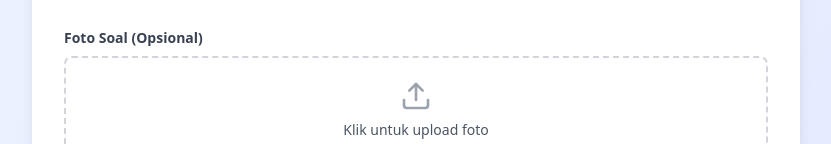
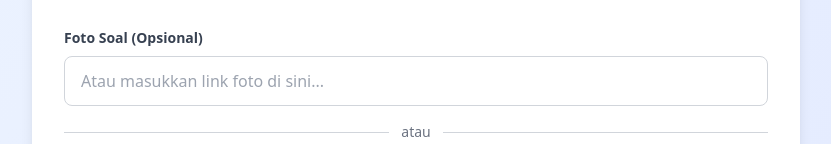
Before and after one commit to muhamadazz/kuis_nihongo, a React (Vite) app: page / in a window 1280 px wide. Both pictures are taken after a click on the button "Admin - Tambah Soal". Shown: the part 637-781 px from the top of the page, without its empty margins (224-1055 px from the left). Built offline with nearby package versions, Linux system fonts and the light colour scheme; no server answers; the database is empty.

Commit message:
Updated QuestionManagement.tsx

```diff
--- a/src/components/AdminForm.tsx
+++ b/src/components/AdminForm.tsx
@@ -23,6 +23,7 @@ export default function AdminForm({ onBack }: AdminFormProps) {
   const [correctAnswer, setCorrectAnswer] = useState('a');
   const [imageFile, setImageFile] = useState<File | null>(null);
   const [imagePreview, setImagePreview] = useState<string | null>(null);
+  const [imageUrl, setImageUrl] = useState('');
   const [uploadingImage, setUploadingImage] = useState(false);
   const [loading, setLoading] = useState(false);
   const [success, setSuccess] = useState(false);
@@ -102,6 +103,18 @@ export default function AdminForm({ onBack }: AdminFormProps) {
   const handleRemoveImage = () => {
     setImageFile(null);
     setImagePreview(null);
+    setImageUrl('');
+  };
+
+  const handleImageUrlChange = (e: React.ChangeEvent<HTMLInputElement>) => {
+    const url = e.target.value;
+    setImageUrl(url);
+    if (url) {
+      setImagePreview(url);
+      setImageFile(null);
+    } else {
+      setImagePreview(null);
+    }
   };
 
   const uploadImageToCloudinary = async (file: File): Promise<string> => {
@@ -140,19 +153,21 @@ export default function AdminForm({ onBack }: AdminFormProps) {
         return;
       }
 
-      let imageUrl: string | null = null;
+      let finalImageUrl: string | null = null;
 
       if (imageFile) {
         setUploadingImage(true);
-        imageUrl = await uploadImageToCloudinary(imageFile);
+        finalImageUrl = await uploadImageToCloudinary(imageFile);
         setUploadingImage(false);
+      } else if (imageUrl.trim()) {
+        finalImageUrl = imageUrl.trim();
       }
 
       await addDoc(collection(db, 'questions'), {
         categoryId: selectedCategory,
         chapterId: selectedChapter,
         questionText,
-        imageUrl,
+        imageUrl: finalImageUrl,
         optionA,
         optionB,
         optionC,
@@ -165,6 +180,7 @@ export default function AdminForm({ onBack }: AdminFormProps) {
       setQuestionText('');
       setImageFile(null);
       setImagePreview(null);
+      setImageUrl('');
       setOptionA('');
       setOptionB('');
       setOptionC('');
@@ -340,6 +356,21 @@ export default function AdminForm({ onBack }: AdminFormProps) {
                 Foto Soal (Opsional)
               </label>
               {!imagePreview ? (
+                <div className="space-y-4">
+                  <div>
+                    <input
+                      type="text"
+                      value={imageUrl}
+                      onChange={handleImageUrlChange}
+                      className="w-full px-4 py-3 border border-gray-300 rounded-lg focus:outline-none focus:ring-2 focus:ring-blue-500"
+                      placeholder="Atau masukkan link foto di sini..."
+                    />
+                  </div>
+                  <div className="relative flex items-center">
+                    <div className="flex-grow border-t border-gray-300"></div>
+                    <span className="px-3 text-sm text-gray-500">atau</span>
+                    <div className="flex-grow border-t border-gray-300"></div>
+                  </div>
                   <div className="relative">
                     <input
                       type="file"
@@ -360,6 +391,7 @@ export default function AdminForm({ onBack }: AdminFormProps) {
                         Maksimal 5MB
                       </span>
                     </label>
+                  </div>
                 </div>
               ) : (
                 <div className="relative">
--- a/src/components/QuestionManagement.tsx
+++ b/src/components/QuestionManagement.tsx
@@ -17,6 +17,7 @@ export default function QuestionManagement({ categories }: QuestionManagementPro
   const [editForm, setEditForm] = useState<Question | null>(null);
   const [imagePreview, setImagePreview] = useState<string | null>(null);
   const [newImageFile, setNewImageFile] = useState<File | null>(null);
+  const [editImageUrl, setEditImageUrl] = useState('');
 
   useEffect(() => {
     if (selectedCategory) {
@@ -126,8 +127,20 @@ export default function QuestionManagement({ categories }: QuestionManagementPro
     setEditingId(question.id);
     setEditForm(question);
     setImagePreview(question.imageUrl || null);
+    setEditImageUrl('');
     setNewImageFile(null);
   }
+
+  const handleEditImageUrlChange = (e: React.ChangeEvent<HTMLInputElement>) => {
+    const url = e.target.value;
+    setEditImageUrl(url);
+    if (url) {
+      setImagePreview(url);
+      setNewImageFile(null);
+    } else {
+      setImagePreview(editForm?.imageUrl || null);
+    }
+  };
 
   const handleImageChange = (e: React.ChangeEvent<HTMLInputElement>) => {
     const file = e.target.files?.[0];
@@ -176,6 +189,8 @@ export default function QuestionManagement({ categories }: QuestionManagementPro
       let imageUrl = editForm.imageUrl;
       if (newImageFile) {
         imageUrl = await uploadImageToCloudinary(newImageFile);
+      } else if (editImageUrl.trim()) {
+        imageUrl = editImageUrl.trim();
       }
 
       await updateDoc(doc(db, 'questions', editingId!), {
@@ -191,6 +206,7 @@ export default function QuestionManagement({ categories }: QuestionManagementPro
       setEditingId(null);
       setEditForm(null);
       setImagePreview(null);
+      setEditImageUrl('');
       setNewImageFile(null);
       loadQuestions();
     } catch (error) {
@@ -203,6 +219,7 @@ export default function QuestionManagement({ categories }: QuestionManagementPro
     setEditingId(null);
     setEditForm(null);
     setImagePreview(null);
+    setEditImageUrl('');
     setNewImageFile(null);
   }
 
@@ -282,6 +299,21 @@ export default function QuestionManagement({ categories }: QuestionManagementPro
                       Foto Soal
                     </label>
                     {!imagePreview ? (
+                      <div className="space-y-4">
+                        <div>
+                          <input
+                            type="text"
+                            value={editImageUrl}
+                            onChange={handleEditImageUrlChange}
+                            className="w-full px-4 py-3 border border-gray-300 rounded-lg focus:outline-none focus:ring-2 focus:ring-blue-500"
+                            placeholder="Atau masukkan link foto di sini..."
+                          />
+                        </div>
+                        <div className="relative flex items-center">
+                          <div className="flex-grow border-t border-gray-300"></div>
+                          <span className="px-3 text-sm text-gray-500">atau</span>
+                          <div className="flex-grow border-t border-gray-300"></div>
+                        </div>
                         <div className="relative">
                           <input
                             type="file"
@@ -298,6 +330,7 @@ export default function QuestionManagement({ categories }: QuestionManagementPro
                             <span className="text-sm text-gray-600">Klik untuk upload foto</span>
                           </label>
                         </div>
+                      </div>
                     ) : (
                       <div className="relative">
                         <img
@@ -309,6 +342,7 @@ export default function QuestionManagement({ categories }: QuestionManagementPro
                           type="button"
                           onClick={() => {
                             setImagePreview(null);
+                            setEditImageUrl('');
                             setNewImageFile(null);
                           }}
                           className="absolute top-2 right-2 bg-red-500 text-white p-2 rounded-full hover:bg-red-600"
```
Lines whose indentation alone changed are shown as unchanged.
